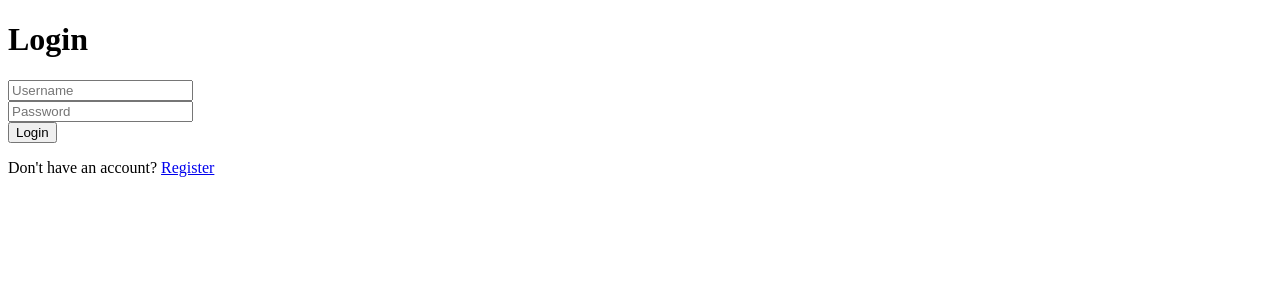
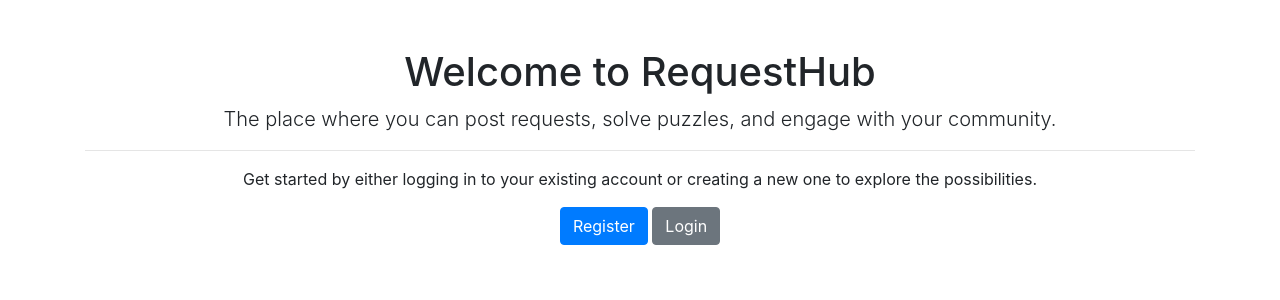
Before and after one commit to dynamicCat/CITS5505_Group_Project, a Flask app: page / in a window 1280 px wide. Shown: the top 300 px of the page. Run offline with Flask 3, Linux system fonts and the light colour scheme; tables that the repository leaves empty hold one stand-in row (values such as "Sample post"); some libraries are stand-ins or nearby versions.

Commit message:
add search, introduce page
fix some features, add two new pages.

```diff
--- a/app.py
+++ b/app.py
@@ -43,32 +43,47 @@ class Response(db.Model):
 
 @app.route('/')
 def home():
-    return render_template('login.html')
+    return render_template('introductory.html')
 
 @app.route('/login', methods=['POST', 'GET'])
 def login():
+    error_message = None
     if request.method == 'POST':
         username = request.form['username']
         password = request.form['password']
-        user = User.query.filter_by(username=username, password=password).first()
-        if user:
+        user = User.query.filter_by(username=username).first()
+
+        if user and user.password == password:
             session['user_id'] = user.id
             return redirect(url_for('dashboard'))
+        elif user:
+            error_message = 'Incorrect password.'
         else:
-            flash('Invalid username or password')
-    return render_template('login.html')
+            error_message = 'User not found.'
+
+    return render_template('login.html', error_message=error_message)
+
+
+
+
 
 @app.route('/register', methods=['POST', 'GET'])
 def register():
+    error_message = None
     if request.method == 'POST':
         username = request.form['username']
         password = request.form['password']
-        new_user = User(username=username, password=password)
-        db.session.add(new_user)
-        db.session.commit()
-        flash('Registration successful. Please login.')
-        return redirect(url_for('login'))
-    return render_template('register.html')
+
+        existing_user = User.query.filter_by(username=username).first()
+        if existing_user:
+            error_message = 'Username already taken. Please choose another one.'
+        else:
+            new_user = User(username=username, password=password)
+            db.session.add(new_user)
+            db.session.commit()
+            return redirect(url_for('login'))
+
+    return render_template('register.html', error_message=error_message)
 
 @app.route('/dashboard')
 def dashboard():
@@ -90,9 +105,27 @@ def dashboard():
 @app.route('/create_request', methods=['GET', 'POST'])
 def create_request():
     if request.method == 'POST':
-        # Implement the logic of creating a request
-        pass
+        title = request.form.get('title')
+        description = request.form.get('description')
+        user_id = session.get('user_id')
+        if user_id and title and description:
+            new_request = Request(title=title, description=description, user_id=user_id)
+            db.session.add(new_request)
+            db.session.commit()
+            flash('Request created successfully.')
+            return redirect(url_for('dashboard'))
+        else:
+            flash('Please fill all the fields.')
     return render_template('create_request_form.html')
+
+@app.route('/search_requests', methods=['GET'])
+def search_requests():
+    query = request.args.get('query', '')
+    search_results = []
+    if query:
+        search_results = Request.query.filter(Request.title.contains(query) | Request.description.contains(query)).all()
+    return render_template('search_requests.html', search_results=search_results)
+
 
 @app.route('/logout')
 def logout():
--- /dev/null
+++ b/templates/introductory.html
@@ -0,0 +1,19 @@
+<!DOCTYPE html>
+<html lang="en">
+<head>
+    <meta charset="UTF-8">
+    <meta name="viewport" content="width=device-width, initial-scale=1.0">
+    <title>Welcome to RequestHub</title>
+    <link rel="stylesheet" href="https://stackpath.bootstrapcdn.com/bootstrap/4.3.1/css/bootstrap.min.css">
+</head>
+<body>
+    <div class="container mt-5 text-center">
+        <h1>Welcome to RequestHub</h1>
+        <p class="lead">The place where you can post requests, solve puzzles, and engage with your community.</p>
+        <hr>
+        <p>Get started by either logging in to your existing account or creating a new one to explore the possibilities.</p>
+        <a href="{{ url_for('register') }}" class="btn btn-primary">Register</a>
+        <a href="{{ url_for('login') }}" class="btn btn-secondary">Login</a>
+    </div>
+</body>
+</html>
--- a/templates/login.html
+++ b/templates/login.html
@@ -1,18 +1,40 @@
-<!-- login.html -->
 <!DOCTYPE html>
 <html lang="en">
 <head>
     <meta charset="UTF-8">
     <meta name="viewport" content="width=device-width, initial-scale=1.0">
     <title>Login</title>
+
+    <link rel="stylesheet" href="https://stackpath.bootstrapcdn.com/bootstrap/4.3.1/css/bootstrap.min.css">
+
+    <!-- JS -->
+    <script src="https://code.jquery.com/jquery-3.5.1.slim.min.js"></script>
+    <script src="https://cdn.jsdelivr.net/npm/@popperjs/core@2.9.9/dist/umd/popper.min.js"></script>
+    <script src="https://stackpath.bootstrapcdn.com/bootstrap/4.5.2/js/bootstrap.min.js"></script>
 </head>
 <body>
-    <h1>Login</h1>
-    <form method="POST" action="{{ url_for('login') }}">
-        <input type="text" name="username" placeholder="Username" required><br>
-        <input type="password" name="password" placeholder="Password" required><br>
-        <button type="submit">Login</button>
-    </form>
-    <p>Don't have an account? <a href="{{ url_for('register') }}">Register</a></p>
+    <div class="container mt-5">
+        <h1>Login</h1>
+        {% if error_message %}
+            <div class="alert alert-danger alert-dismissible fade show" role="alert">
+                {{ error_message }}
+                <button type="button" class="close" data-dismiss="alert" aria-label="Close">
+                    <span aria-hidden="true">&times;</span>
+                </button>
+            </div>
+        {% endif %}
+        <form method="POST" action="{{ url_for('login') }}">
+            <div class="form-group">
+                <label for="username">Username</label>
+                <input type="text" class="form-control" id="username" name="username" placeholder="Enter username" required>
+            </div>
+            <div class="form-group">
+                <label for="password">Password</label>
+                <input type="password" class="form-control" id="password" name="password" placeholder="Enter password" required>
+            </div>
+            <button type="submit" class="btn btn-primary">Login</button>
+        </form>
+        <p>Don't have an account? <a href="{{ url_for('register') }}">Register</a></p>
+    </div>
 </body>
 </html>
```
Also changed, not shown: templates/create_request_form.html (+20 -18 lines), templates/dashboard.html (+23 -1 lines), templates/register.html (+30 -8 lines), templates/search_requests.html (added, +31 -0 lines), instance/database.db.
